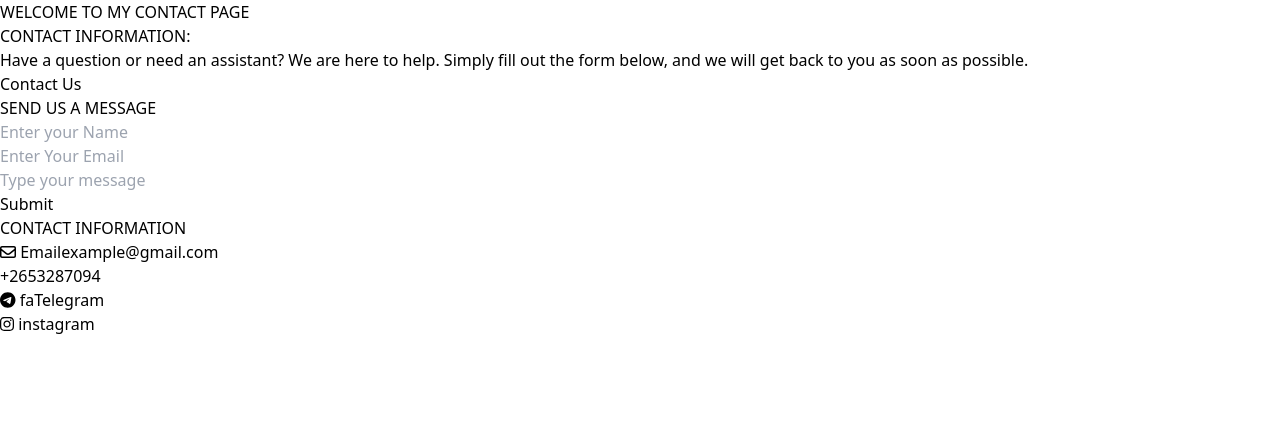
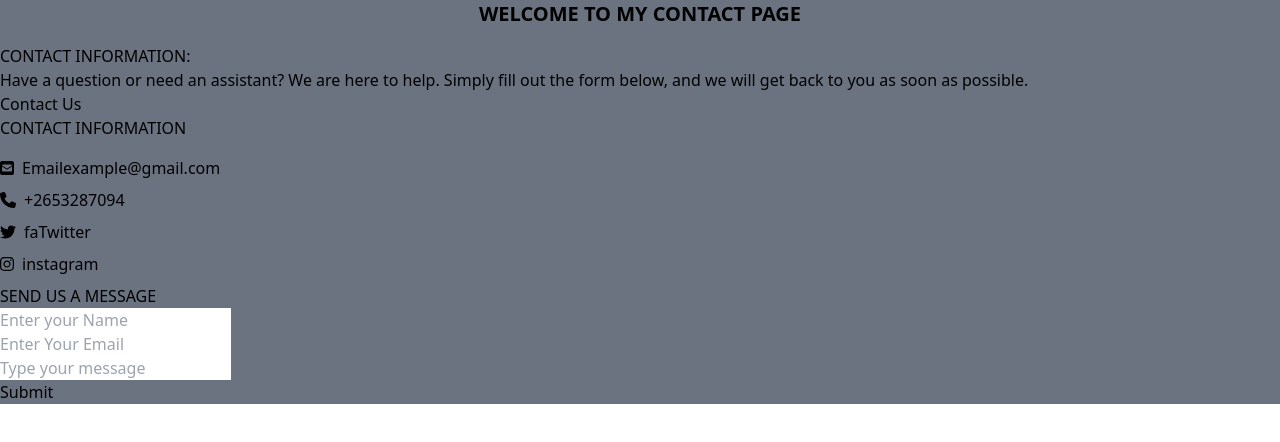
Before and after one commit to bed-com-06-19/roomrental, a React (Create React App) app: page / in a window 1280 px wide. Shown: the top 442 px of the page. Built offline with nearby package versions, Linux system fonts and the light colour scheme.

Commit message:
ADDED COLORS

```diff
--- a/src/components/Contact-Us/Contact.Us.js
+++ b/src/components/Contact-Us/Contact.Us.js
@@ -1,23 +1,32 @@
-import React, { Fragment } from "react";
+import React from "react";
 import { FontAwesomeIcon } from '@fortawesome/react-fontawesome';
-import { faInstagram, faTelegram, faPhone, faEnvelope } from '@fortawesome/free-brands-svg-icons';
-import { faEnvelope as farEnvelope } from '@fortawesome/free-regular-svg-icons';
+import { faInstagram, faTwitter} from '@fortawesome/free-brands-svg-icons';
+import 'tailwindcss/tailwind.css';
+import { faPhone } from "@fortawesome/free-solid-svg-icons/faPhone";
+import { faEnvelopeSquare } from "@fortawesome/free-solid-svg-icons";
+
 
 
 const ContactUs = () => {
     return (
-        <div>
-            <Fragment>
+        <div className="bg-gray-500">
+            <h1 className=" flex justify-center text-xl mb-4 font-bold">
                   WELCOME TO MY CONTACT PAGE
-            </Fragment>
+            </h1>
             <div>
                 <h1>CONTACT INFORMATION:</h1>
                 <h2>Have a question or need an assistant? We are here to help. Simply fill out the form below, and we will get back to you as soon as possible.</h2>
             </div>
             <section className="Contact">
                 <div className="Container">
+                        <div className="contact-info">
                          <h2>Contact Us</h2>
-                    <div className="contact-wrapper">
+                            <h4 className="text-l mb-4">CONTACT INFORMATION</h4>
+                            <h5 className="flex items-center mb-2"><FontAwesomeIcon icon={faEnvelopeSquare} className="mr-2" /> Emailexample@gmail.com</h5>
+                            <h5 className="flex items-center mb-2"><FontAwesomeIcon icon={faPhone} className="mr-2" /> +2653287094</h5>
+                            <h5 className="flex items-center mb-2"><FontAwesomeIcon icon={faTwitter} className="mr-2" /> faTwitter</h5>
+                            <h5 className="flex items-center mb-2"><FontAwesomeIcon icon={faInstagram} className="mr-2" /> instagram</h5>
+                        </div>
                         <div className="contact-Form">
 
                                 <form>
@@ -34,18 +43,9 @@ const ContactUs = () => {
                                     <button type="submit">Submit</button>
                                 </form>
                           </div>
-                        <div className="contact-info">
-                            <h4>CONTACT INFORMATION</h4>
-                            <h5><FontAwesomeIcon icon={farEnvelope} /> Emailexample@gmail.com</h5>
-                            <h5>+2653287094</h5>
-                            <h5><FontAwesomeIcon icon={faTelegram} /> faTelegram</h5>
-                            <h5><FontAwesomeIcon icon={faInstagram} /> instagram</h5>
-                        </div>
-                    </div>
                     </div>
             </section>
         </div>
     );
 };
-
 export default ContactUs;
```
Lines whose indentation alone changed are shown as unchanged.
